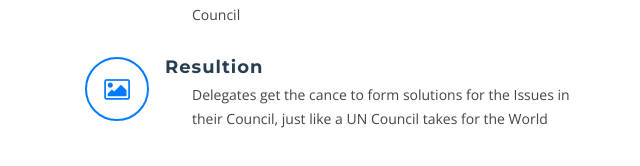
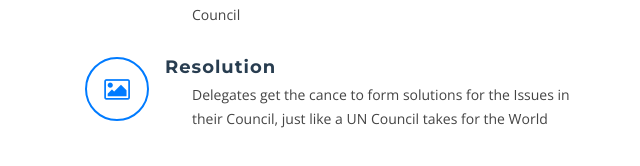
Before and after one commit to killshott3r/newmuntestpage, a plain HTML site: page index.html in a window 1280 px wide. Shown: the part 1874-2040 px from the top of the page, 0-640 px from the left. Drawn offline with nearby package versions, Linux system fonts and the light colour scheme; no server answers.

Commit message:
spelling

```diff
--- a/index.html
+++ b/index.html
@@ -229,11 +229,9 @@
 
             <div class="icon-box wow fadeInUp" data-wow-delay="0.2s">
               <div class="icon"><i class="fa fa-photo"></i></div>
-              <h4 class="title"><a href="">Resultion</a></h4>
+              <h4 class="title"><a href="">Resolution</a></h4>
               <p class="description">Delegates get the cance to form solutions for the Issues in their Council, just like a UN Council takes for the World</p>
             </div>
-
-
 
           </div>
 
```
